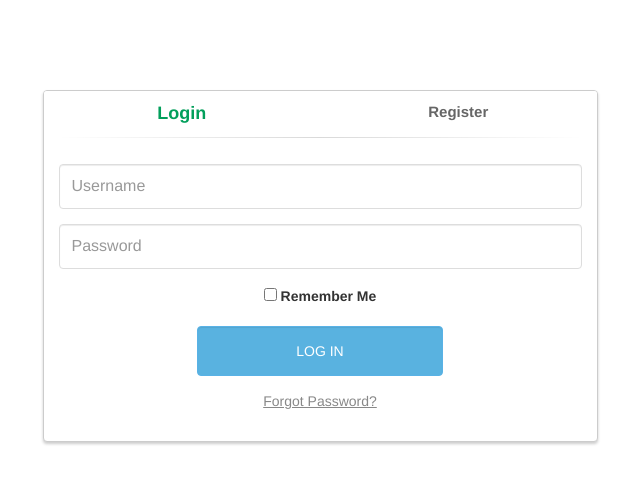
After one commit to devillarosa/AWS_Django_Website, a Django app: template fitness/templates/fitness/login.html in a window 1280 px wide. The commit adds this page. Shown: the top 484 px of the page, without its empty margins (320-960 px from the left). Run offline with Django 3.2, Linux system fonts and the light colour scheme; the template is opened without the code that fills it, so the values that code supplies are empty; some libraries are stand-ins or nearby versions.

Commit message:
Continual development

```diff
--- /dev/null
+++ b/fitness/api/permissions.py
@@ -0,0 +1,6 @@
+from rest_framework.permissions import BasePermission
+
+class IsOwnerOrReadOnly(BasePermission):
+    message = 'You must be the owner of this object'
+    def has_object_permission(self, request, view, obj):
+        return obj.user == request.user
--- a/fitness/models.py
+++ b/fitness/models.py
@@ -11,6 +11,7 @@ class ExerciseName(models.Model):
         return self.name
 
 class Exercise(models.Model):
+    user = models.ForeignKey(User, on_delete=models.CASCADE)
     name = models.ForeignKey(ExerciseName, on_delete=models.CASCADE)
     weight = models.IntegerField()
     reps = models.IntegerField()
@@ -27,6 +28,6 @@ class Exercise(models.Model):
         )
 
 class Workout(models.Model):
-    account = models.ForeignKey(User, on_delete=models.CASCADE)
+    user = models.ForeignKey(User, on_delete=models.CASCADE)
     date = models.DateField()
     exercise_list = models.ManyToManyField(Exercise)
--- a/fitness/templates/fitness/base.html
+++ b/fitness/templates/fitness/base.html
@@ -6,9 +6,112 @@
     <link rel="stylesheet" href="https://maxcdn.bootstrapcdn.com/bootstrap/3.3.6/css/bootstrap.min.css">
     <script src="https://ajax.googleapis.com/ajax/libs/jquery/1.12.0/jquery.min.js"></script>
     <script src="http://maxcdn.bootstrapcdn.com/bootstrap/3.3.6/js/bootstrap.min.js"></script>
+
+    <style>
+        body {
+            padding-top: 90px;
+        }
+        .panel-login {
+            border-color: #ccc;
+            -webkit-box-shadow: 0px 2px 3px 0px rgba(0,0,0,0.2);
+            -moz-box-shadow: 0px 2px 3px 0px rgba(0,0,0,0.2);
+            box-shadow: 0px 2px 3px 0px rgba(0,0,0,0.2);
+        }
+        .panel-login>.panel-heading {
+            color: #00415d;
+            background-color: #fff;
+            border-color: #fff;
+            text-align:center;
+        }
+        .panel-login>.panel-heading a{
+            text-decoration: none;
+            color: #666;
+            font-weight: bold;
+            font-size: 15px;
+            -webkit-transition: all 0.1s linear;
+            -moz-transition: all 0.1s linear;
+            transition: all 0.1s linear;
+        }
+        .panel-login>.panel-heading a.active{
+            color: #029f5b;
+            font-size: 18px;
+        }
+        .panel-login>.panel-heading hr{
+            margin-top: 10px;
+            margin-bottom: 0px;
+            clear: both;
+            border: 0;
+            height: 1px;
+            background-image: -webkit-linear-gradient(left,rgba(0, 0, 0, 0),rgba(0, 0, 0, 0.15),rgba(0, 0, 0, 0));
+            background-image: -moz-linear-gradient(left,rgba(0,0,0,0),rgba(0,0,0,0.15),rgba(0,0,0,0));
+            background-image: -ms-linear-gradient(left,rgba(0,0,0,0),rgba(0,0,0,0.15),rgba(0,0,0,0));
+            background-image: -o-linear-gradient(left,rgba(0,0,0,0),rgba(0,0,0,0.15),rgba(0,0,0,0));
+        }
+        .panel-login input[type="text"],.panel-login input[type="email"],.panel-login input[type="password"] {
+            height: 45px;
+            border: 1px solid #ddd;
+            font-size: 16px;
+            -webkit-transition: all 0.1s linear;
+            -moz-transition: all 0.1s linear;
+            transition: all 0.1s linear;
+        }
+        .panel-login input:hover,
+        .panel-login input:focus {
+            outline:none;
+            -webkit-box-shadow: none;
+            -moz-box-shadow: none;
+            box-shadow: none;
+            border-color: #ccc;
+        }
+        .btn-login {
+            background-color: #59B2E0;
+            outline: none;
+            color: #fff;
+            font-size: 14px;
+            height: auto;
+            font-weight: normal;
+            padding: 14px 0;
+            text-transform: uppercase;
+            border-color: #59B2E6;
+        }
+        .btn-login:hover,
+        .btn-login:focus {
+            color: #fff;
+            background-color: #53A3CD;
+            border-color: #53A3CD;
+        }
+        .forgot-password {
+            text-decoration: underline;
+            color: #888;
+        }
+        .forgot-password:hover,
+        .forgot-password:focus {
+            text-decoration: underline;
+            color: #666;
+        }
+
+        .btn-register {
+            background-color: #1CB94E;
+            outline: none;
+            color: #fff;
+            font-size: 14px;
+            height: auto;
+            font-weight: normal;
+            padding: 14px 0;
+            text-transform: uppercase;
+            border-color: #1CB94A;
+        }
+        .btn-register:hover,
+        .btn-register:focus {
+            color: #fff;
+            background-color: #1CA347;
+            border-color: #1CA347;
+        }
+    </style>
+
 </head>
 <body>
-{% block body %}
-{% endblock %}
+    {% block body %}
+    {% endblock %}
 </body>
 </html>
--- /dev/null
+++ b/fitness/templates/fitness/login.html
@@ -0,0 +1,203 @@
+{% extends 'fitness/base.html' %}
+{% block title %}Register{% endblock %}
+
+{% block body %}
+<script>
+$(function() {
+
+    $('#login-form-link').click(function(e) {
+        $("#login-form").delay(100).fadeIn(100);
+        $("#register-form").fadeOut(100);
+        $('#register-form-link').removeClass('active');
+        $(this).addClass('active');
+        e.preventDefault();
+    });
+    $('#register-form-link').click(function(e) {
+        $("#register-form").delay(100).fadeIn(100);
+        $("#login-form").fadeOut(100);
+        $('#login-form-link').removeClass('active');
+        $(this).addClass('active');
+        e.preventDefault();
+    });
+
+});
+</script>
+
+<div class="container">
+    <div class="row">
+        <div class="col-md-6 col-md-offset-3">
+            <div class="panel panel-login">
+                <div class="panel-heading">
+                    <div class="row">
+                        <div class="col-xs-6">
+                            <a href="#" class="active" id="login-form-link">Login</a>
+                        </div>
+                        <div class="col-xs-6">
+                            <a href="#" id="register-form-link">Register</a>
+                        </div>
+                    </div>
+                    <hr>
+                </div>
+                <div class="panel-body">
+                    <div class="row">
+                        <div class="col-lg-12">
+                            <form id="login-form"
+                                  action="https://phpoll.com/login/process"
+                                  method="post"
+                                  role="form"
+                                  style="display: block;">
+                                <div
+                                  class="form-group">
+                                    <input
+                                  type="text"
+                                  name="username"
+                                  id="username"
+                                  tabindex="1"
+                                  class="form-control"
+                                  placeholder="Username"
+                                  value="">
+                                </div>
+                                <div
+                                  class="form-group">
+                                    <input
+                                  type="password"
+                                  name="password"
+                                  id="password"
+                                  tabindex="2"
+                                  class="form-control"
+                                  placeholder="Password">
+                                </div>
+                                <div
+                                  class="form-group
+                                  text-center">
+                                    <input
+                                  type="checkbox"
+                                  tabindex="3"
+                                  class=""
+                                  name="remember"
+                                  id="remember">
+                                    <label
+                                  for="remember">
+                                        Remember
+                                        Me</label>
+                                </div>
+                                <div
+                                  class="form-group">
+                                    <div
+                                  class="row">
+                                        <div
+                                  class="col-sm-6
+                                  col-sm-offset-3">
+                                            <input
+                                  type="submit"
+                                  name="login-submit"
+                                  id="login-submit"
+                                  tabindex="4"
+                                  class="form-control
+                                  btn
+                                  btn-login"
+                                  value="Log
+                                  In">
+                                        </div>
+                                    </div>
+                                </div>
+                                <div
+                                  class="form-group">
+                                    <div
+                                  class="row">
+                                        <div
+                                  class="col-lg-12">
+                                            <div
+                                  class="text-center">
+                                                <a
+                                  href="https://phpoll.com/recover"
+                                  tabindex="5"
+                                  class="forgot-password">Forgot
+                                  Password?</a>
+                                            </div>
+                                        </div>
+                                    </div>
+                                </div>
+                            </form>
+                            <form
+                                  id="register-form"
+                                  action="https://phpoll.com/register/process"
+                                  method="post"
+                                  role="form"
+                                  style="display:
+                                  none;">
+                                <div
+                                  class="form-group">
+                                    <input
+                                  type="text"
+                                  name="username"
+                                  id="username"
+                                  tabindex="1"
+                                  class="form-control"
+                                  placeholder="Username"
+                                  value="">
+                                </div>
+                                <div
+                                  class="form-group">
+                                    <input
+                                  type="email"
+                                  name="email"
+                                  id="email"
+                                  tabindex="1"
+                                  class="form-control"
+                                  placeholder="Email
+                                  Address"
+                                  value="">
+                                </div>
+                                <div
+                                  class="form-group">
+                                    <input
+                                  type="password"
+                                  name="password"
+                                  id="password"
+                                  tabindex="2"
+                                  class="form-control"
+                                  placeholder="Password">
+                                </div>
+                                <div
+                                  class="form-group">
+                                    <input
+                                  type="password"
+                                  name="confirm-password"
+                                  id="confirm-password"
+                                  tabindex="2"
+                                  class="form-control"
+                                  placeholder="Confirm
+                                  Password">
+                                </div>
+                                <div
+                                  class="form-group">
+                                    <div
+                                  class="row">
+                                        <div
+                                  class="col-sm-6
+                                  col-sm-offset-3">
+                                            <input
+                                  type="submit"
+                                  name="register-submit"
+                                  id="register-submit"
+                                  tabindex="4"
+                                  class="form-control
+                                  btn
+                                  btn-register"
+                                  value="Register
+                                  Now">
+                                        </div>
+                                    </div>
+                                </div>
+                            </form>
+                        </div>
+                    </div>
+                </div>
+            </div>
+        </div>
+    </div>
+</div>
+
+
+{% endblock %}
--- a/fitness/views.py
+++ b/fitness/views.py
@@ -9,7 +9,7 @@ from django.views.generic import View
 from .forms import UserForm
 
 def index(request):
-    return render(request, 'fitness/index.html')
+    return render(request, 'fitness/login.html')
 
 class UserFormView(View):
     form_class = UserForm
```
Also changed, not shown: fitness/api/serializers.py (+4 -4 lines), fitness/api/views.py (+18 -3 lines), website/settings.py (+9 -0 lines), db.sqlite3, fitness/migrations/0001_initial.py.
